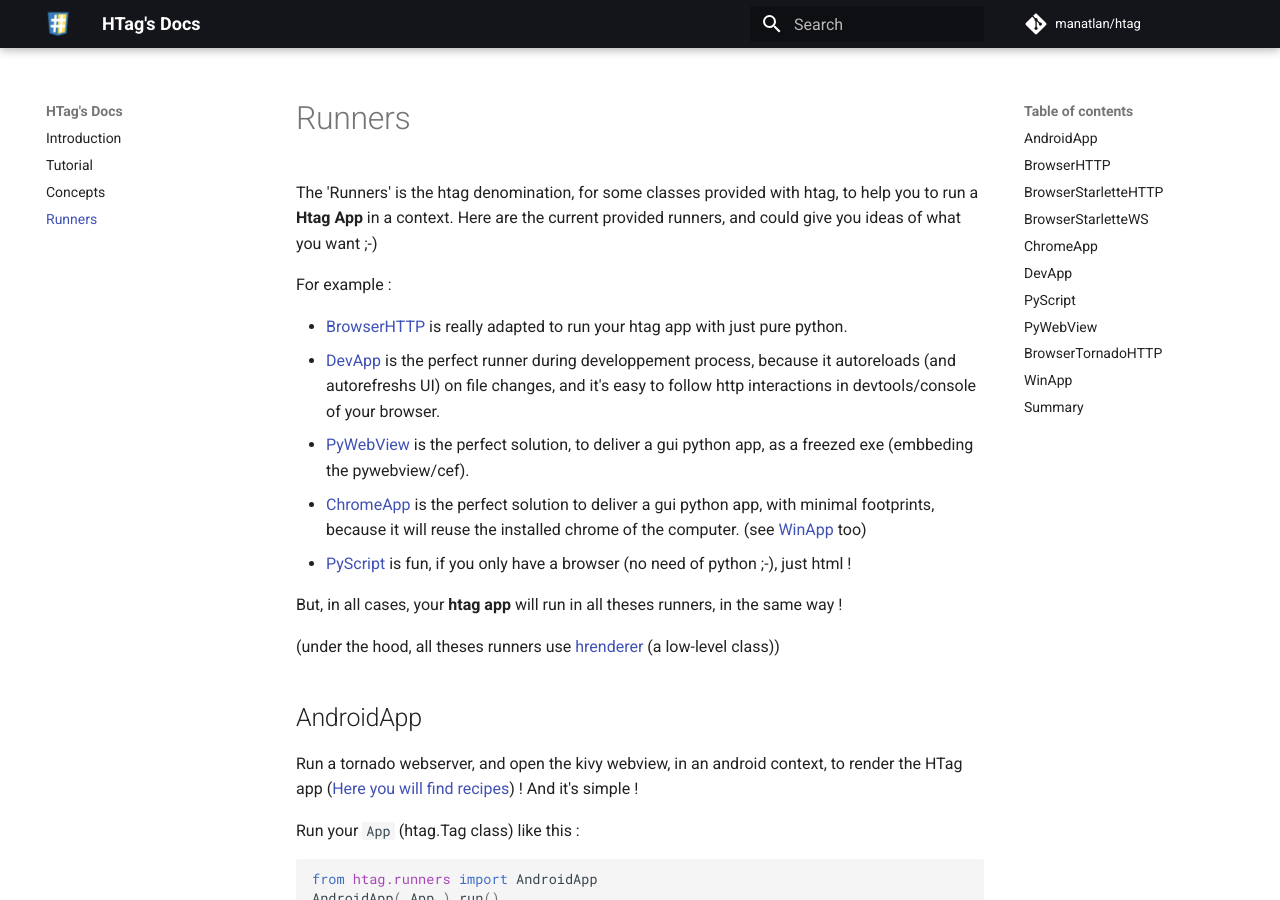
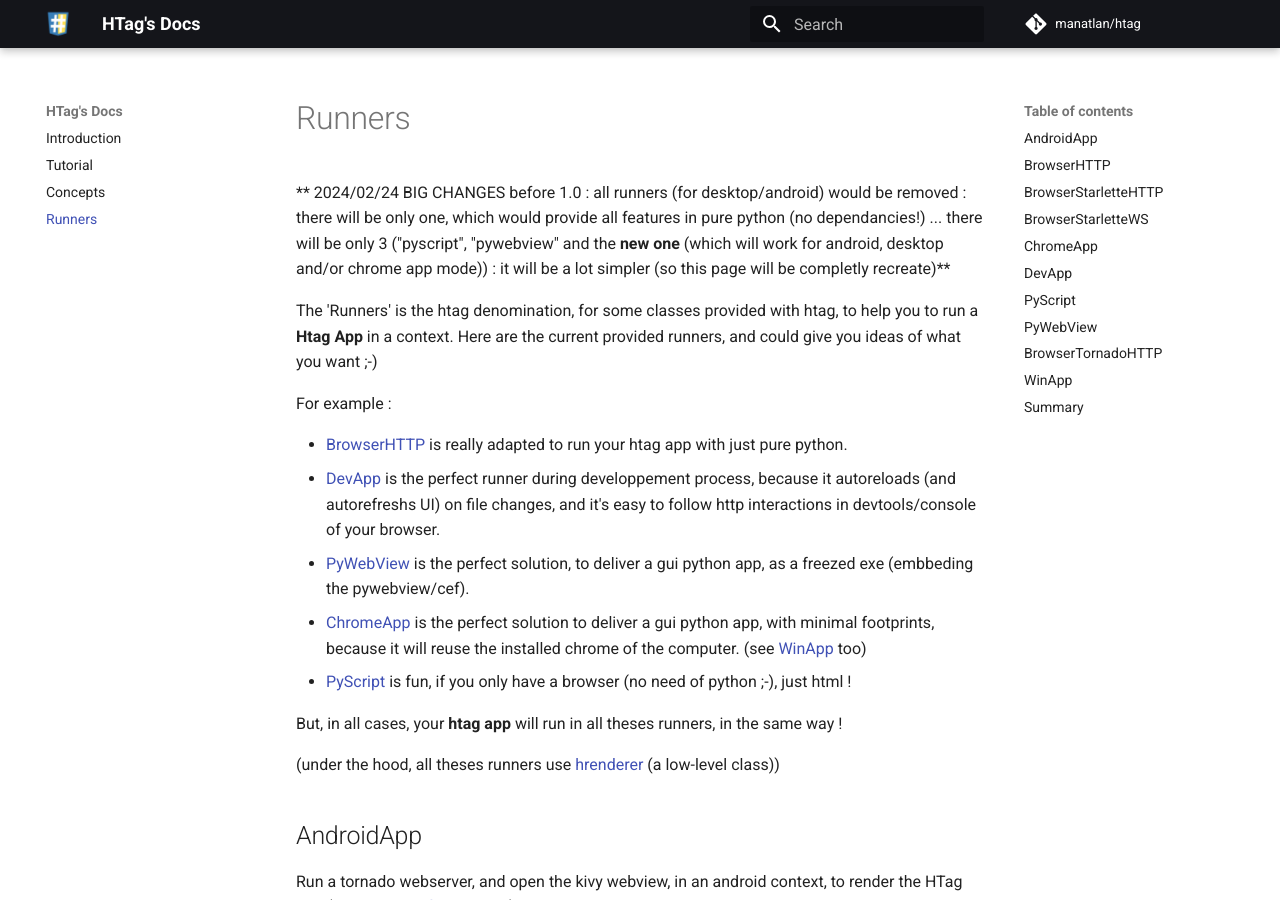
Before and after one commit to manatlan/htag, an MkDocs documentation site: the page built from docs/runners.md, in a window 1280 px wide and 900 px high. Built offline with MkDocs 1.6.1 and Material for MkDocs 9.7.7, drawn with Linux system fonts in a browser that asks for light colours; comment, search, counter and statistics services are not loaded.

Commit message:
Update runners.md

```diff
--- a/docs/runners.md
+++ b/docs/runners.md
@@ -1,4 +1,6 @@
 # Runners
+
+** 2024/02/24 BIG CHANGES before 1.0 : all runners (for desktop/android) would be removed : there will be only one, which would provide all features in pure python (no dependancies!) ... there will be only 3 ("pyscript", "pywebview" and the __new one__ (which will work for android, desktop and/or chrome app mode)) : it will be a lot simpler (so this page will be completly recreate)**
 
 The 'Runners' is the htag denomination, for some classes provided with htag, to help you to run a **Htag App** in a context. Here are the current provided runners, and could give you ideas of what you want ;-)
 
```
